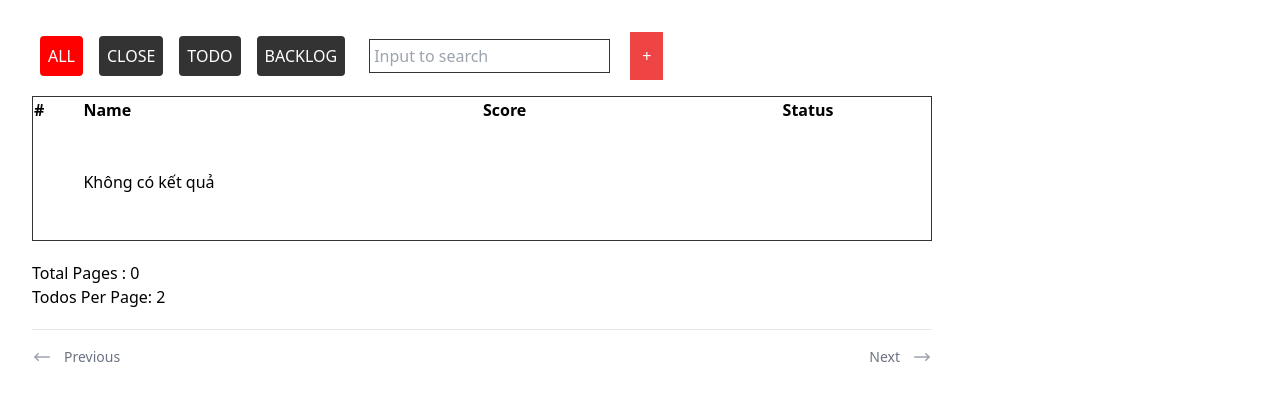
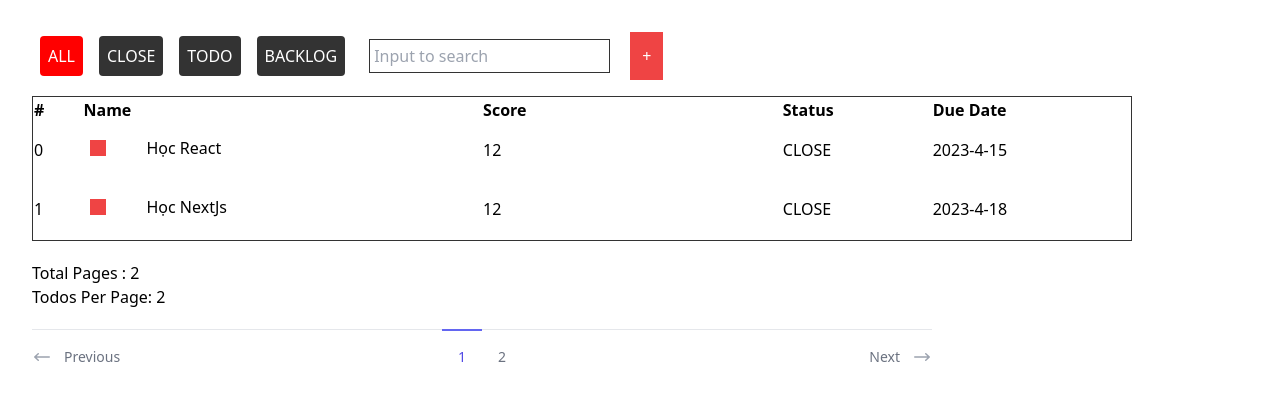
Before and after one commit to dinhcuongnd2001/training_todo, a Next.js app: page / in a window 1280 px wide. Shown: the top 400 px of the page. Built offline with nearby package versions, Linux system fonts and the light colour scheme.

Commit message:
feat: add/change/remove with api

```diff
--- a/components/ComponentAdd.tsx
+++ b/components/ComponentAdd.tsx
@@ -1,15 +1,24 @@
 import { useState } from 'react';
 import { Status } from '@/constants';
 import { Todo } from '@/interfaces';
-import { uuid } from 'uuidv4';
+import { v4 as uuidv4 } from 'uuid';
 import { useAppDispatch, useAppSelector } from '@/hooks/common';
 import { addTodo } from '@/redux/todo.slice';
 import { AddTodoProps } from '@/interfaces';
 import Modal from '@mui/material/Modal';
 import { useRouter } from 'next/router';
+import axios from 'axios';
+
 function ComponentAdd({ openModal, setOpenModal, setFilter }: AddTodoProps) {
   const router = useRouter();
-  const [todo, setTodo] = useState<Todo>({ id: uuid(), name: '', score: '', status: Status.CLOSE, desc: '' });
+  const [todo, setTodo] = useState<Todo>({
+    id: uuidv4(),
+    name: '',
+    score: '',
+    status: Status.CLOSE,
+    desc: '',
+    dueDate: '',
+  });
   const status = Object.keys(Status).filter((v) => isNaN(Number(v)));
   const dispatch = useAppDispatch();
 
@@ -22,7 +31,13 @@ function ComponentAdd({ openModal, setOpenModal, setFilter }: AddTodoProps) {
       alert('Ten Bi Trung');
     } else {
       dispatch(addTodo(todo));
-      setTodo({ id: uuid(), name: '', score: '', status: Status.CLOSE, desc: '' });
+      axios
+        .post('/api/todo', todo)
+        .then((res) => {
+          console.log('res ::', res);
+        })
+        .catch((e) => console.log(e));
+      setTodo({ id: uuidv4(), name: '', score: '', status: Status.CLOSE, desc: '', dueDate: '' });
       setOpenModal(false);
       setFilter('');
       router.push('');
@@ -73,6 +88,19 @@ function ComponentAdd({ openModal, setOpenModal, setFilter }: AddTodoProps) {
             />
           </div>
 
+          <div className="mb-5">
+            <input
+              className="p-2 border rounded"
+              name="dueDate"
+              type="date"
+              placeholder=""
+              value={todo.dueDate}
+              onChange={(e) => {
+                setTodo({ ...todo, [e.target.name]: e.target.value });
+              }}
+            />
+          </div>
+
           <div className="mb-10">
             <label className="mr-3">Status</label>
             <select
--- a/components/TodoComponent.tsx
+++ b/components/TodoComponent.tsx
@@ -6,6 +6,7 @@ import { Status } from '@/constants';
 import { useAppDispatch } from '@/hooks/common';
 import { changeTodo, removeTodo } from '@/redux/todo.slice';
 import Link from 'next/link';
+import axios from 'axios';
 export interface TodoProps {
   num: number;
   todo: Todo;
@@ -32,6 +33,10 @@ function TodoComponent({ num, todo }: TodoProps) {
 
   const handleClickIconRemove = (): void => {
     dispatch(removeTodo(todo.id));
+    axios
+      .delete(`/api/todo/?id=${todo.id}`)
+      .then((res) => console.log('res ::', res))
+      .catch((e) => console.log('err :', e));
   };
 
   const handleCheckUpdateScoreOrName = (e: React.KeyboardEvent<HTMLInputElement>, field: string): void => {
@@ -46,6 +51,10 @@ function TodoComponent({ num, todo }: TodoProps) {
         setShowUpdateScore(false);
       }
       dispatch(changeTodo(newTodo));
+      axios
+        .put('/api/todo', newTodo)
+        .then((res) => console.log('res :: ', res.data))
+        .catch((e) => console.log('e :: ', e));
     }
   };
 
@@ -64,6 +73,10 @@ function TodoComponent({ num, todo }: TodoProps) {
     newTodo.status = status;
     setOpen(false);
     dispatch(changeTodo(newTodo));
+    axios
+      .put('/api/todo', newTodo)
+      .then((res) => console.log('res :: ', res))
+      .catch((e) => console.log('e:: ', e));
   };
 
   const handleClickIconUpdateScore = (): void => {
@@ -167,6 +180,9 @@ function TodoComponent({ num, todo }: TodoProps) {
         <td className="">
           <span>{todo.status}</span>
         </td>
+        <td>
+          <span>{todo.dueDate}</span>
+        </td>
       </tr>
 
       <tr className="relative">
--- a/components/panigation.tsx
+++ b/components/pagination.tsx
@@ -2,7 +2,7 @@ import { PanigationProps } from '@/interfaces';
 import { ArrowLongLeftIcon, ArrowLongRightIcon } from '@heroicons/react/20/solid';
 import { useRouter } from 'next/router';
 
-export default function Panigation({ totalPages, currentPage }: PanigationProps) {
+export default function Panigation({ totalPages, currentPage, numPageShow, nearPage }: PanigationProps) {
   const router = useRouter();
 
   const handlePrevious = () => {
@@ -34,7 +34,8 @@ export default function Panigation({ totalPages, currentPage }: PanigationProps)
       </div>
 
       <div className="hidden md:-mt-px md:flex">
-        {Array.from({ length: totalPages }, (_, i) => i + 1).map((x) => (
+        {totalPages <= 5 ? (
+          Array.from({ length: totalPages }, (_, i) => i + 1).map((x) => (
             <button
               key={x}
               onClick={() => handleSelectPage(x)}
@@ -47,14 +48,10 @@ export default function Panigation({ totalPages, currentPage }: PanigationProps)
             >
               {x}
             </button>
-        ))}
-        {/* Current: "border-indigo-500 text-indigo-600", Default: "border-transparent text-gray-500 hover:text-gray-700 hover:border-gray-300" */}
-        {/* <button
-          className="inline-flex items-center border-t-2 border-indigo-500 px-4 pt-4 text-sm font-medium text-indigo-600"
-          aria-current="page"
-        >
-          {currentPage}
-        </button> */}
+          ))
+        ) : (
+          <div></div>
+        )}
       </div>
 
       <div className="-mt-px flex w-0 flex-1 justify-end">
--- a/package.json
+++ b/package.json
@@ -20,6 +20,7 @@
     "@types/react": "18.0.33",
     "@types/react-dom": "18.0.11",
     "autoprefixer": "10.4.14",
+    "axios": "^1.3.5",
     "eslint": "8.37.0",
     "eslint-config-next": "13.3.0",
     "lodash": "^4.17.21",
--- /dev/null
+++ b/pages/api/todo/index.ts
@@ -0,0 +1,53 @@
+import type { NextApiRequest, NextApiResponse } from 'next';
+import { Todo } from '@/interfaces';
+import { Status } from '@/constants';
+import { createDueDate } from '@/util';
+import { handleChangeRemove, handleChangeUpdate, handelAddTodo, handleGetTodo } from '@/util';
+// data
+let listTodo: Todo[] = [
+  {
+    id: '1',
+    name: 'Học React',
+    score: '12',
+    desc: 'Học React ',
+    status: Status.CLOSE,
+    dueDate: createDueDate(4),
+  },
+  {
+    id: '2',
+    name: 'Học NextJs',
+    score: '12',
+    desc: 'Học NextJs ',
+    status: Status.CLOSE,
+    dueDate: createDueDate(7),
+  },
+  {
+    id: '3',
+    name: 'Học Redux',
+    score: '13',
+    desc: 'Học NextJs ',
+    status: Status.CLOSE,
+    dueDate: createDueDate(9),
+  },
+];
+
+export default function handler(req: NextApiRequest, res: NextApiResponse<Todo[] | {}>) {
+  if (req.method == 'GET') {
+    console.log('request :: ', req.query);
+    const newlistTodo = handleGetTodo(listTodo, req.query);
+    console.log('new ::', newlistTodo.length);
+    res.status(200).json(newlistTodo);
+  }
+  if (req.method == 'POST') {
+    handelAddTodo(listTodo, req.body);
+    res.status(201).json(listTodo);
+  }
+  if (req.method == 'PUT') {
+    handleChangeUpdate(listTodo, req.body);
+    res.status(200).json(listTodo);
+  }
+  if (req.method == 'DELETE') {
+    listTodo = handleChangeRemove(listTodo, req.query.id);
+    res.status(200).json(listTodo);
+  }
+}
--- a/pages/index.tsx
+++ b/pages/index.tsx
@@ -1,21 +1,25 @@
 import { useState, useEffect, useLayoutEffect, ChangeEvent, useRef } from 'react';
 import ComponentAdd from '../components/ComponentAdd';
 import TodoComponent from '@/components/TodoComponent';
-import Panigation from '@/components/panigation';
-import { Todo } from '@/interfaces';
+import Panigation from '@/components/pagination';
+import { ParamsForGetApi, Todo } from '@/interfaces';
 import { Status } from '@/constants';
 import { useAppDispatch, useAppSelector } from '@/hooks/common';
 import { fetchTodoList } from '@/redux/todo.slice';
 import { useRouter } from 'next/router';
 import { debounce } from 'lodash';
+import ApiHandle from '../service';
+
 export default function Home() {
   const [filter, setFilter] = useState<string>('');
   const [openModal, setOpenModal] = useState<boolean>(false);
   const dispatch = useAppDispatch();
   const todoList = useAppSelector((state) => state.todolist.list);
   const router = useRouter();
-  const checkRef = useRef<boolean>(false); // check already get data from localstorage
+  // const checkRef = useRef<boolean>(false); // check already get data from localstorage
   const todosPerPage = 2;
+  const numPageShow = 5;
+  const nearPage = 2;
   let totalPages = Math.ceil(todoList.length / 5);
   let { status, search, page } = router.query;
   status = status ? status : 'ALL';
@@ -47,6 +51,7 @@ export default function Home() {
         status,
       },
     });
+    ApiHandle.get('/api/todo', { ...rest, status: status });
   };
 
   const handleChangeFilter = (e: ChangeEvent<HTMLInputElement>) => {
@@ -73,19 +78,12 @@ export default function Home() {
   };
 
   useEffect(() => {
-    const list = localStorage.getItem('todoList');
-    checkRef.current = true;
-    if (list) {
-      const listTodo: Todo[] = JSON.parse(list);
-      dispatch(fetchTodoList(listTodo));
-    }
+    ApiHandle.get('/api/todo/')
+      .then((res) => {
+        dispatch(fetchTodoList(res.data));
+      })
+      .catch((e) => console.log('err ::', e));
   }, []);
-
-  useEffect(() => {
-    if (todoList.length || checkRef.current) {
-      localStorage.setItem('todoList', JSON.stringify(todoList));
-    }
-  }, [todoList]);
 
   const getStatus = Object.keys(Status).filter((v) => isNaN(Number(v)));
   const listStatus = ['ALL', ...getStatus];
@@ -123,13 +121,14 @@ export default function Home() {
       </div>
 
       <>
-        <table className="w-[900px] min-h-[145px] text-left border border-solid border-[#333]">
+        <table className="w-[1100px] min-h-[145px] text-left border border-solid border-[#333]">
           <thead>
             <tr>
               <th className="w-[50px]">#</th>
               <th className="w-[400px]">Name</th>
               <th className="w-[300px]">Score</th>
               <th className="w-[150px]">Status</th>
+              <th className="w-[200px]">Due Date</th>
             </tr>
           </thead>
           {todoShow.length ? (
@@ -156,7 +155,7 @@ export default function Home() {
           <p>Total Pages : {totalPages}</p>
           <p>Todos Per Page: {todosPerPage}</p>
         </div>
-        <Panigation totalPages={totalPages} currentPage={+page} />
+        <Panigation totalPages={totalPages} currentPage={+page} numPageShow={numPageShow} nearPage={nearPage} />
       </>
 
       {openModal ? <ComponentAdd openModal={openModal} setOpenModal={setOpenModal} setFilter={setFilter} /> : null}
--- /dev/null
+++ b/service/index.ts
@@ -0,0 +1,33 @@
+import axios from 'axios';
+import { ParamsForGetApi } from '../interfaces';
+class ApiHandle {
+  get(url: string, params?: ParamsForGetApi) {
+    let response;
+    let paramKeys: string[] = [];
+    if (params) {
+      Object.keys(params).map((key) => {
+        paramKeys.push(key + '=' + params[key as keyof ParamsForGetApi]);
+        return paramKeys;
+      });
+
+      const queryString = paramKeys && paramKeys.length ? paramKeys.join('&') : '';
+      console.log('queryString ::', queryString);
+      response = axios.get(`${url}?${queryString}`);
+    } else {
+      response = axios.get(`${url}`);
+    }
+    response = axios.get(url);
+    return response;
+  }
+  create(url: string, data: any) {
+    return axios.post(url, data);
+  }
+  update(url: string, data: any) {
+    return axios.put(url, data);
+  }
+  delete(url: string, config: any) {
+    return axios.delete(url, { ...config });
+  }
+}
+
+export default new ApiHandle();
--- /dev/null
+++ b/util/index.ts
@@ -0,0 +1,47 @@
+import { ParamsForGetApi, Todo } from '@/interfaces';
+
+export const createDueDate = (dueDate: number) => {
+  var someDate = new Date();
+  var numberOfDaysToAdd = dueDate;
+  var result = someDate.setDate(someDate.getDate() + numberOfDaysToAdd);
+  const newDate = new Date(result);
+  return `${newDate.getFullYear()}-${newDate.getMonth() + 1}-${newDate.getDate()}`;
+};
+
+export const handelAddTodo = (listTodo: Todo[], param: Todo) => {
+  listTodo.push(param);
+};
+
+export const handleChangeUpdate = (listTodo: Todo[], param: Todo) => {
+  const index = listTodo.findIndex((x) => x.id == param.id);
+  listTodo[index] = param;
+};
+
+export const handleChangeRemove = (listTodo: Todo[], id: any) => {
+  listTodo = listTodo.filter((x) => x.id != id);
+  return listTodo;
+};
+
+export const handleGetTodo = (
+  listTodo: Todo[],
+  {
+    status,
+    search,
+  }: Partial<{
+    [key: string]: string | string[];
+  }>
+) => {
+  if (status === 'ALL' || status == undefined) {
+    console.count('-------------------------');
+    console.log('status ::', status);
+    console.log('search ::', search);
+
+    if (search == undefined || search == '') return listTodo;
+    return listTodo.filter((x) => search && x.name.toLocaleLowerCase().includes(search.toString().toLocaleLowerCase()));
+  } else {
+    if (search == undefined) return listTodo.filter((x) => x.status === status);
+    return listTodo.filter(
+      (x) => search && x.status == status && x.name.toLocaleLowerCase().includes(search.toString().toLocaleLowerCase())
+    );
+  }
+};
```
Also changed, not shown: interfaces/index.d.ts (+8 -1 lines), 1 other file (tests, documents, lock files or other folders). Lines whose indentation alone changed are shown as unchanged.
